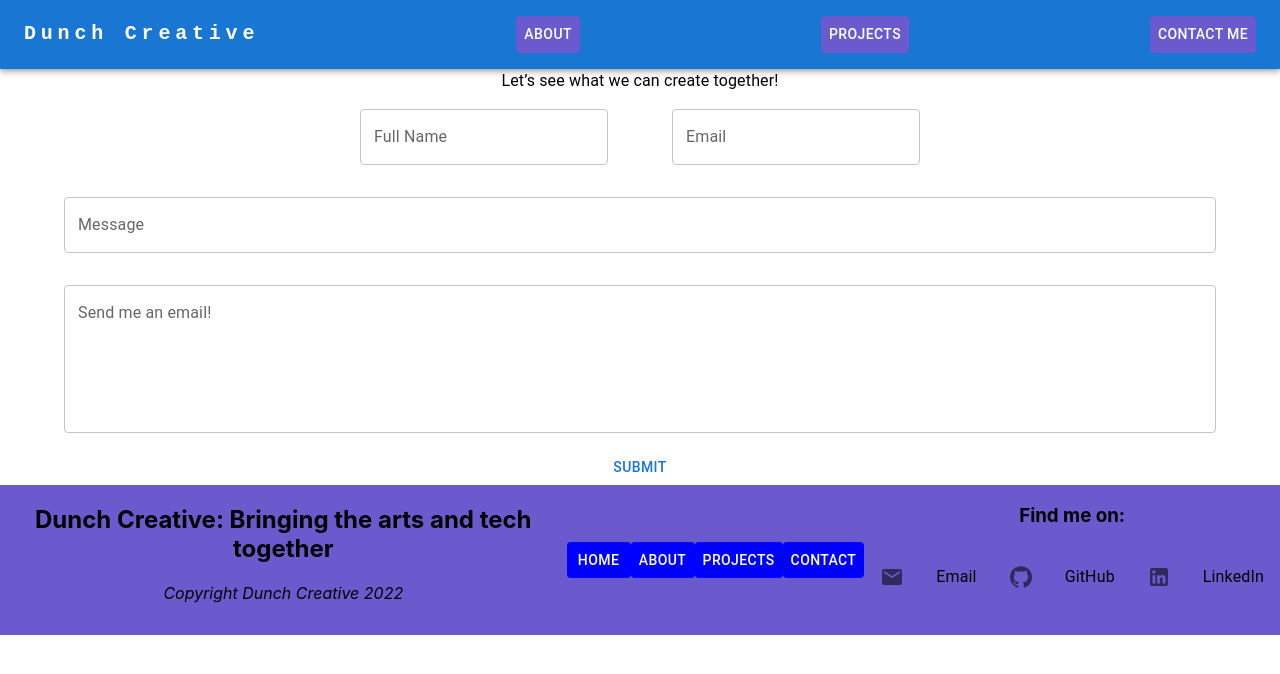
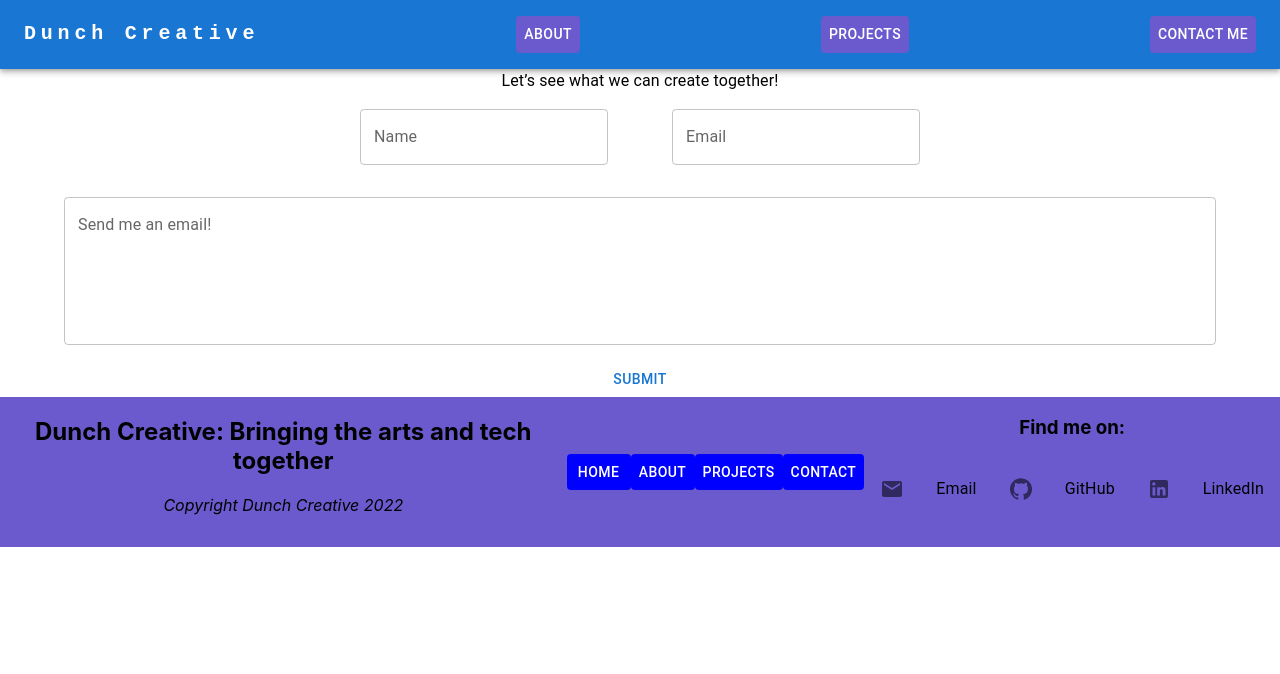
Before and after one commit to Kieran-Dunch/dunch-creative, a React (Create React App) app: page /contact in a window 1280 px wide. Shown: the top 674 px of the page. Built offline with nearby package versions, Linux system fonts and the light colour scheme; the HTML template or start-up script is replaced by a standard one.

Commit message:
added email template and fixed form

```diff
--- a/package.json
+++ b/package.json
@@ -3,6 +3,7 @@
   "version": "0.1.0",
   "private": true,
   "dependencies": {
+    "@emailjs/browser": "^3.7.0",
     "@emotion/react": "^11.10.0",
     "@emotion/styled": "^11.10.0",
     "@mui/icons-material": "^5.8.4",
--- a/src/pages/ContactMe.js
+++ b/src/pages/ContactMe.js
@@ -1,32 +1,79 @@
 import { Button, Container, TextField, Typography } from "@mui/material";
+import React, { useRef } from 'react';
+import emailjs from '@emailjs/browser';
+import { useState } from "react";
 
 export default function ContactMe() {
+  const form = useRef();
+  const [nameValue, setNameValue] = useState('')
+  const [emailValue, setEmailValue] = useState('')
+  const [messageValue, setMessageValue] = useState('')
+
+  const wipeForm = () => {
+    setNameValue('')
+    setEmailValue('')
+    setMessageValue('')
+  }
+
+  const sendEmail = (e) => {
+    e.preventDefault();
+
+    emailjs.sendForm('service_d5kf258', 'template_mtbhwpf', form.current, 'a1zim3VRUpmbUG3r0')
+      .then((result) => {
+        console.log(result.text);
+      }, (error) => {
+        console.log(error.text);
+      });
+    wipeForm()
+
+    window.alert('Your message has been sent.')
+  };
+
+  const onChange = (e) => {
+    switch (e.target.name) {
+      case 'from_email':
+        setEmailValue(e.target.value)
+        break
+      case 'from_name':
+        setNameValue(e.target.value)
+        break
+      case 'message':
+        setMessageValue(e.target.value)
+        break
+      default:
+        console.log('error')
+    }
+  }
+
   return (
-    <>
     <Container>
       <Typography>
         Let’s see what we can create together!
       </Typography>
-        <form action="">
+      <form ref={form} onSubmit={sendEmail}>
         <TextField
-            label="Full Name"
+          value={nameValue}
+          onChange={onChange}
+          label="Name"
+          name="from_name"
           halfWidth
           sx={{ my: 2, mx: 4 }}
         />
         <TextField
+          value={emailValue}
+          onChange={onChange}
           label="Email"
+          name="from_email"
           halfWidth
           sx={{ my: 2, mx: 4 }}
         />
         <TextField
-            label="Message"
-            fullWidth
-            sx={{ my: 2 }}
-          />
-          <TextField
+          value={messageValue}
+          onChange={onChange}
           id="outlined-basic"
           label="Send me an email!"
           variant="outlined"
+          name="message"
           fullWidth
           multiline
           rows={5}
@@ -35,6 +82,5 @@ export default function ContactMe() {
         <Button type="submit">Submit</Button>
       </form>
     </Container>
-    </>
-  )
-}
+  );
+};
```
Also changed, not shown: 1 other file (tests, documents, lock files or other folders). Lines whose indentation alone changed are shown as unchanged.
